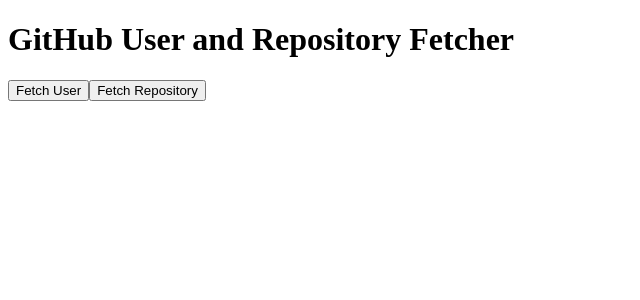
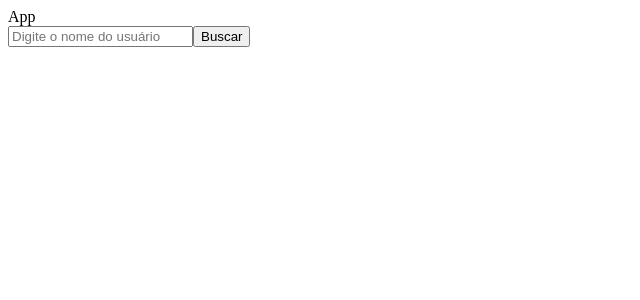
Before and after one commit to EdiJunior88/GitHub_Finder, a React (Vite) app in the folder app/: page / in a window 1280 px wide. Shown: the top 300 px of the page, without its empty margins (0-640 px from the left). Built offline with nearby package versions, Linux system fonts and the light colour scheme.

Commit message:
Adicionando chamada a API do GitHub Criando componente de usuário Criando componente de busca Criando interface do usuário (typescript)

```diff
--- a/app/src/App.tsx
+++ b/app/src/App.tsx
@@ -1,27 +1,11 @@
-import React, { useState } from "react";
-import { getUser, getRepo } from "./api";
+import React from "react";
+import GitHubPesquisa from "./Componentes/GitHubPesquisa";
 
-const App: React.FC = () => {
-  const [user, setUser] = useState<any>(null);
-  const [repo, setRepo] = useState<any>(null);
-
-  const fetchUser = async () => {
-    const userData = await getUser("edijunior88");
-    setUser(userData);
-  };
-
-  const fetchRepo = async () => {
-    const repoData = await getRepo("edijunior88", "certificados");
-    setRepo(repoData);
-  };
-
+const App = () => {
   return (
     <div>
-      <h1>GitHub User and Repository Fetcher</h1>
-      <button onClick={fetchUser}>Fetch User</button>
-      <button onClick={fetchRepo}>Fetch Repository</button>
-      {user && <pre>{JSON.stringify(user, null, 2)}</pre>}
-      {repo && <pre>{JSON.stringify(repo, null, 2)}</pre>}
+      App
+      <GitHubPesquisa />
     </div>
   );
 };
--- /dev/null
+++ b/app/src/Componentes/GitHubPesquisa.tsx
@@ -0,0 +1,42 @@
+import React, { useState } from "react";
+import axios from "axios";
+import { InterfaceUsuario } from "../Interfaces/interface";
+import Usuario from "./Usuario";
+import MensagemErro from "./MensagemErro";
+
+const GitHubPesquisa = () => {
+  const [nomeUsuario, setNomeUsuario] = useState("");
+  const [usuario, setUsuario] = useState<InterfaceUsuario | null>(null);
+  const [mensagemErro, setMensagemErro] = useState(false);
+
+  const buscarUsuario = async () => {
+    try {
+      const respostaUsuario = await axios.get<InterfaceUsuario>(
+        `http://api.github.com/users/${nomeUsuario}`
+      );
+
+      setMensagemErro(false);
+      setUsuario(respostaUsuario.data);
+    } catch (erro) {
+      setUsuario(null);
+      setMensagemErro(true);
+    }
+  };
+
+  return (
+    <div>
+      <input
+        type='text'
+        placeholder='Digite o nome do usuário'
+        value={nomeUsuario}
+        onChange={(evento) => setNomeUsuario(evento.target.value)}
+      />
+      <button onClick={buscarUsuario}>Buscar</button>
+
+      {usuario && <Usuario {...usuario} />}
+      {mensagemErro && <MensagemErro />}
+    </div>
+  );
+};
+
+export default GitHubPesquisa;
--- /dev/null
+++ b/app/src/Componentes/MensagemErro.tsx
@@ -0,0 +1,9 @@
+import React from 'react'
+
+const MensagemErro = () => {
+  return (
+    <div>Usuário não encontrado</div>
+  )
+}
+
+export default MensagemErro
--- /dev/null
+++ b/app/src/Componentes/Usuario.tsx
@@ -0,0 +1,26 @@
+import React from "react";
+import { InterfaceUsuario } from "../Interfaces/interface";
+
+const Usuario = ({
+  login,
+  avatar_url,
+  location,
+  bio,
+  followers,
+  following,
+}: InterfaceUsuario) => {
+  return (
+    <div>
+      <p>{login}</p>
+      <img src={avatar_url} alt={login} />
+      <p>{location}</p>
+      <p>{bio}</p>
+      <p>Seguidores</p>
+      <p>{followers}</p>
+      <p>Seguindo</p>
+      <p>{following}</p>
+    </div>
+  );
+};
+
+export default Usuario;
--- /dev/null
+++ b/app/src/Interfaces/interface.ts
@@ -0,0 +1,14 @@
+export interface InterfaceUsuario {
+  login: string;
+  avatar_url: string;
+  location: string;
+  bio: string;
+  followers: number;
+  following: number;
+}
+
+export interface InterfaceRepositorio {
+  name: string;
+  html_url: string;
+  description: string;
+}
--- a/app/src/api.ts
+++ /dev/null
@@ -1,15 +0,0 @@
-import axios from "axios";
-
-const api = axios.create({
-  baseURL: "https://api.github.com",
-});
-
-export async function getUser(username: string) {
-  const response = await api.get(`/users/${username}`);
-  return response.data;
-}
-
-export async function getRepo(username: string, repoName: string) {
-  const response = await api.get(`/repos/${username}/${repoName}`);
-  return response.data;
-}
```
